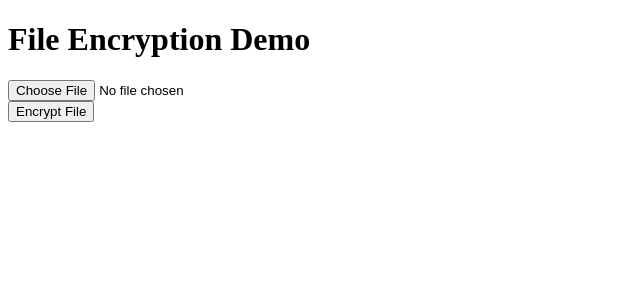
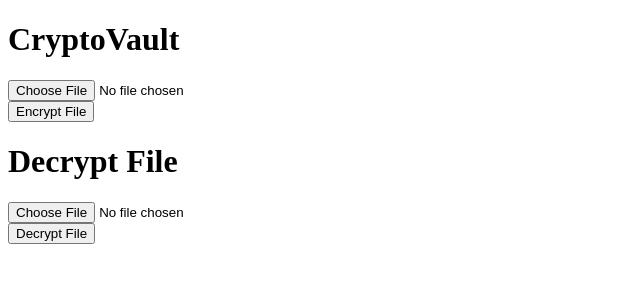
Before and after one commit to jassi369/CryptoVault, a plain HTML site: page index.html in a window 1280 px wide. Shown: the whole page, without its empty margins (0-640 px from the left). Drawn offline with nearby package versions, Linux system fonts and the light colour scheme.

Commit message:
adding decryption

```diff
--- a/app.js
+++ b/app.js
@@ -1,25 +1,78 @@
 function encryptFile() {
+  //Get the file input element and the selected file
   var file = document.getElementById('file-input').files[0];
+  //Check if a file ahs been selected
   if (!file) {
     alert('Please select a file to encrypt.');
     return;
   }
-
+  //create a new file reader
   var reader = new FileReader();
+  //Define the onload function for the file reader
   reader.onload = function() {
+    //get the content of the file
     var content = reader.result;
+    //Ask the user to enter the password for encryption
     var password = prompt('Enter password for encryption:');
+    //check if the password has been entered
     if (!password) {
       alert('Please enter a password to encrypt the file.');
       return;
     }
-
+    //Encrypt the file content using the entered password
     var encrypted = CryptoJS.AES.encrypt(content, password);
+    //Create a new Blob object from the encrypted content
     var encryptedBlob = new Blob([encrypted], { type: 'application/octet-stream' });
+    //Get the download link element and set its attributed to provide a download link for the encrypted file
     var downloadLink = document.getElementById('download-link');
     downloadLink.href = URL.createObjectURL(encryptedBlob);
     downloadLink.download = file.name + '.encrypted';
     downloadLink.style.display = 'block';
   };
+  //Read the contents of the selected file
   reader.readAsText(file);
 }
+function decryptFile() {
+  // Get the file input element and check if a file is selected
+  var file = document.getElementById('file-input').files[0];
+  if (!file) {
+    alert('Please select a file to decrypt.');
+    return;
+  }
+
+  // Create a FileReader object to read the file content
+  var reader = new FileReader();
+
+  // Set a callback function to be called when the file is loaded
+  reader.onload = function() {
+    // Get the content of the file as a string
+    var content = reader.result;
+
+    // Prompt the user to enter the password for decryption
+    var password = prompt('Enter password for decryption:');
+    if (!password) {
+      alert('Please enter a password to decrypt the file.');
+      return;
+    }
+
+    try {
+      // Try to decrypt the content using the entered password
+      var decrypted = CryptoJS.AES.decrypt(content, password);
+
+      // Create a Blob object with the decrypted content as a string
+      var decryptedBlob = new Blob([decrypted.toString(CryptoJS.enc.Utf8)], { type: 'text/plain' });
+
+      // Get the download link element and set its properties
+      var downloadLink = document.getElementById('download-link');
+      downloadLink.href = URL.createObjectURL(decryptedBlob);
+      downloadLink.download = file.name.replace('.encrypted', ''); // Remove the ".encrypted" extension from the filename
+      downloadLink.style.display = 'block';
+    } catch (e) {
+      // If decryption fails, show an error message
+      alert('Invalid password. Please try again.');
+    }
+  };
+
+  // Read the file as text
+  reader.readAsText(file);
+}
--- a/index.html
+++ b/index.html
@@ -2,14 +2,19 @@
 <html>
   <head>
     <meta charset="utf-8">
-    <title>File Encryption Demo</title>
+    <title>CryptoVault</title>
   </head>
   <body>
-    <h1>File Encryption Demo</h1>
+    <h1>CryptoVault</h1>
     <input type="file" id="file-input">
     <br>
     <button onclick="encryptFile()">Encrypt File</button>
     <a href="#" id="download-link" style="display:none">Download Encrypted File</a>
+    <h1>Decrypt File</h1>
+    <input type="file" id="file-input">
+    <br>
+    <button onClick="decryptFile()">Decrypt File</button>
+    <a href="#" id="download-link" style="display:none">Download Decrypted File</a>
     <script src="https://cdnjs.cloudflare.com/ajax/libs/crypto-js/4.1.1/crypto-js.min.js"></script>
     <script src="app.js"></script>
   </body>
```
